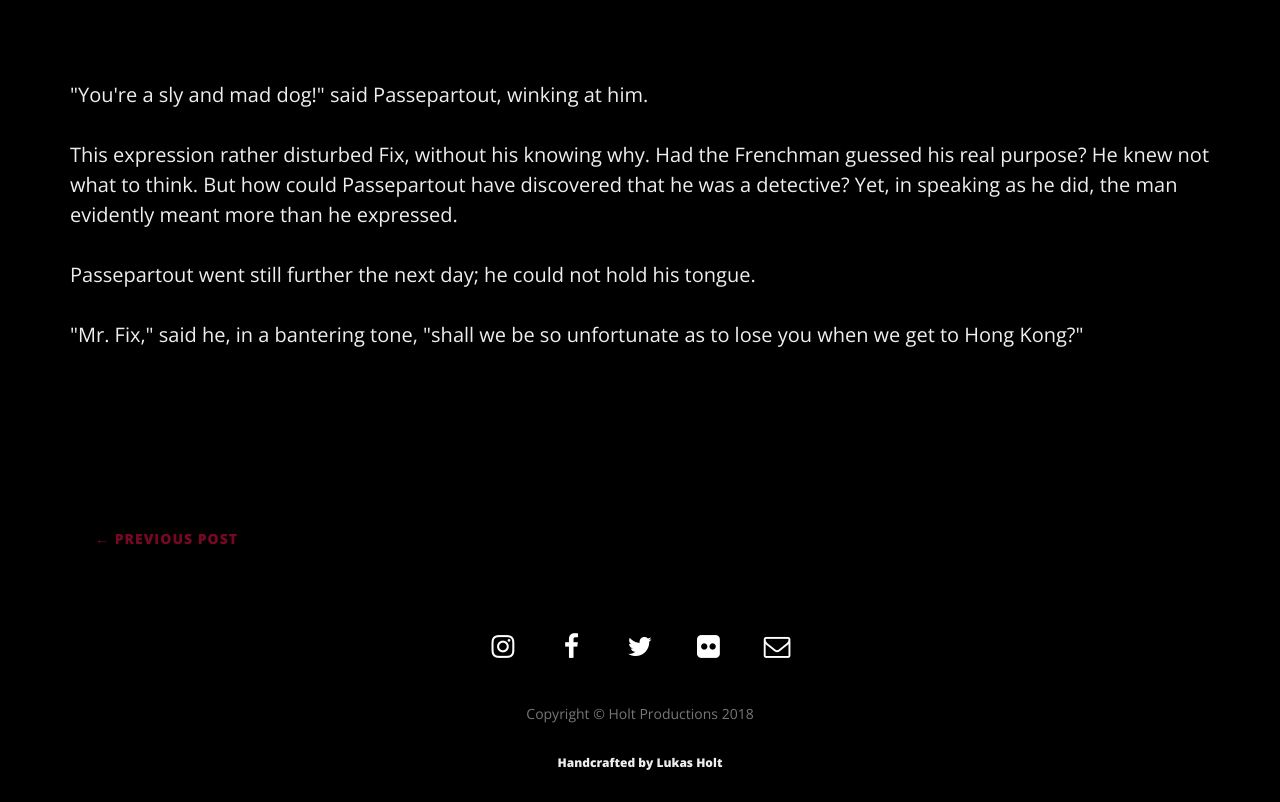
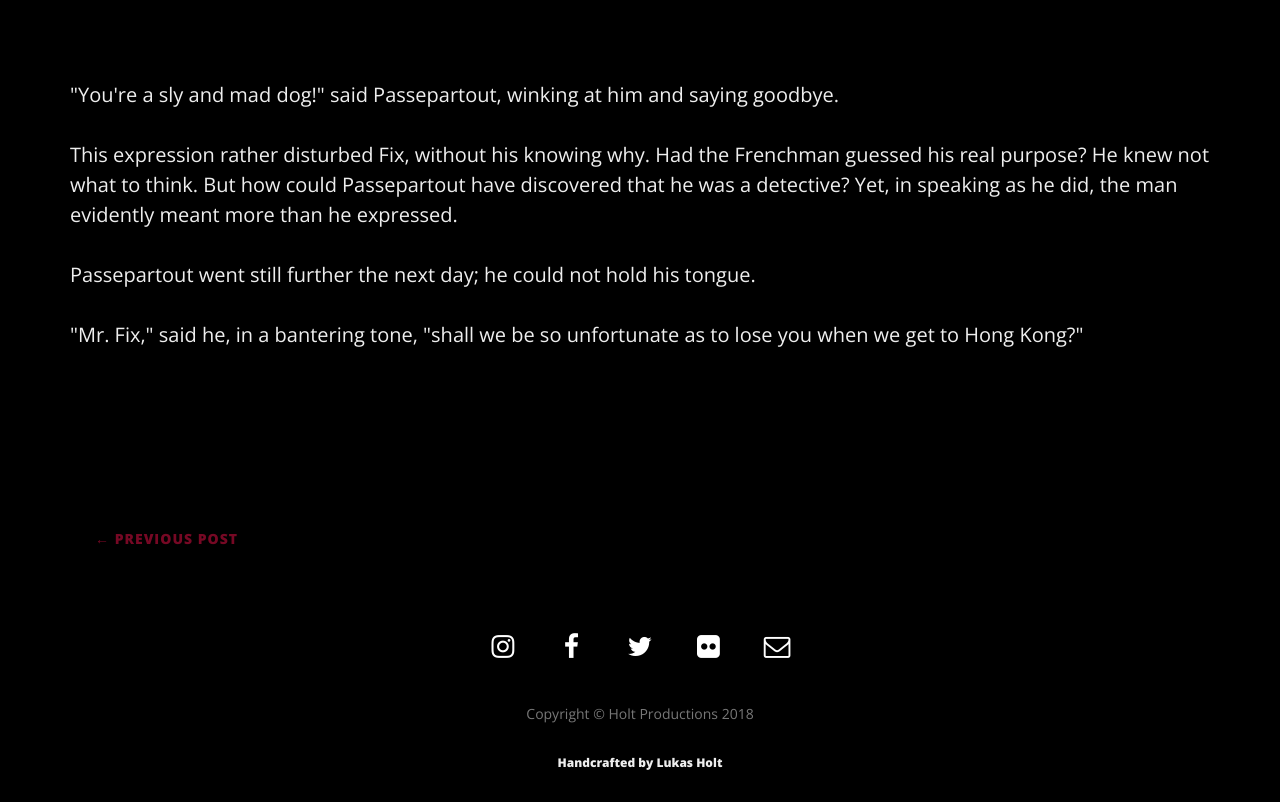
Before and after one commit to lukasholt92/lukasholt92.github.io, a Jekyll site: the page built from _posts/2018-05-30-myFirstPost.markdown, in a window 1280 px wide. Shown: the part 565-1367 px from the top of the page. Built offline with Jekyll 4.4.1, drawn with Linux system fonts in a browser that asks for light colours; nearby versions of some CDN libraries.

Commit message:
Final commit. Website development is complete.

```diff
--- a/_posts/2018-05-30-myFirstPost.markdown
+++ b/_posts/2018-05-30-myFirstPost.markdown
@@ -10,7 +10,7 @@ header-img: "img/postcover/journal1.jpg"
 comments: false
 ---
 
-<p>"You're a sly and mad dog!" said Passepartout, winking at him.</p>
+<p>"You're a sly and mad dog!" said Passepartout, winking at him and saying goodbye.</p>
 
 <p>This expression rather disturbed Fix, without his knowing why.  Had the Frenchman guessed his real purpose?  He knew not what to think.  But how could Passepartout have discovered that he was a detective?  Yet, in speaking as he did, the man evidently meant more than he expressed.</p>
 
```
